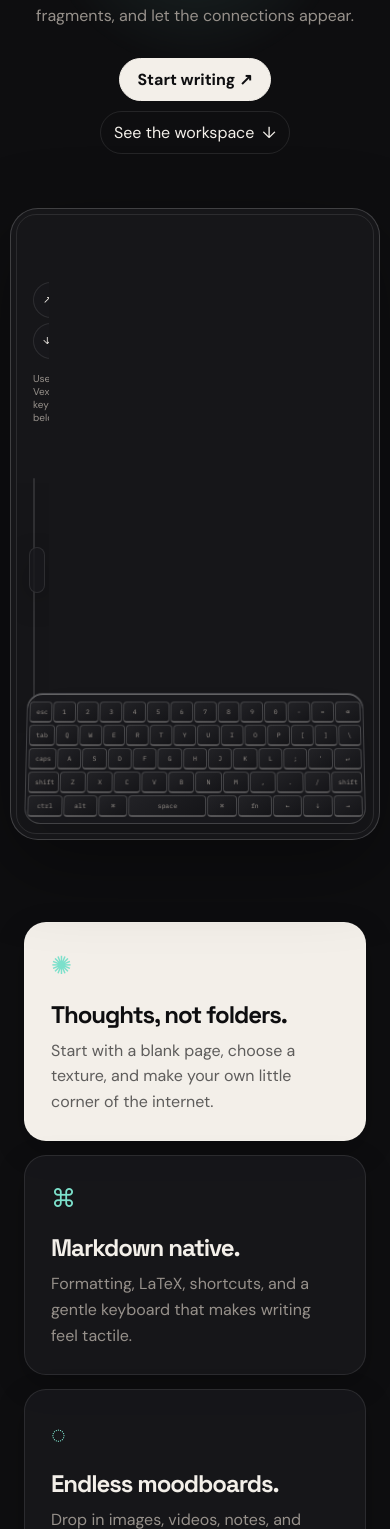
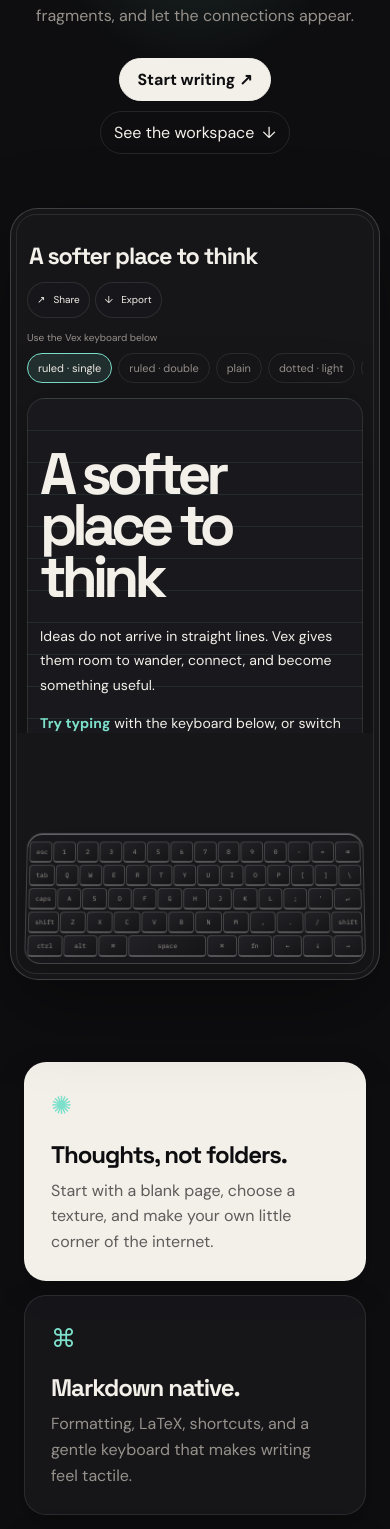
Before and after one commit to itsjustayush/Vex2.0, a Flask app: template templates/index.html in a window 390 px wide. Shown: the part 404-1933 px from the top of the page. Run offline with Flask 3, Linux system fonts and the light colour scheme; the template is opened without the code that fills it, so the values that code supplies are empty; some libraries are stand-ins or nearby versions.

Commit message:
fix: fit Vex on very small phone screens

```diff
--- a/static/styles.css
+++ b/static/styles.css
@@ -354,3 +354,27 @@ button, [role="button"] { cursor: pointer; }
 
 .sound-icon { display: block; width: 18px; height: 18px; flex: 0 0 18px; }
 .sound-toggle { line-height: 0; }
+
+/* Prevent narrow-device viewport collapse and horizontal clipping. */
+html, body, #app { width: 100%; min-width: 0; max-width: 100%; overflow-x: hidden; }
+.app-shell, .landing, .landing-shell, .workspace, .editor-stage { min-width: 0; max-width: 100%; }
+@media (max-width: 820px) {
+  .app-shell { width: 100%; }
+  .workspace { width: 100%; grid-template-columns: minmax(0, 1fr); }
+  .editor-stage { width: 100%; min-width: 0; overflow: hidden; }
+  .page-card, .moodboard, .typing-layout, .typing-card { width: 100%; min-width: 0; max-width: 100%; }
+  .page-title { min-width: 0; max-width: 100%; }
+  .demo-wrap, .demo-frame, .demo-frame .app-shell { width: 100%; max-width: 100%; min-width: 0; }
+  .demo-frame { overflow: hidden; }
+  .demo-frame .app-shell { height: clamp(620px, 100svh, 760px); min-height: 620px; max-height: none; }
+  .demo-frame .workspace { width: 100%; min-width: 0; grid-template-columns: minmax(0, 1fr); }
+  .demo-frame .editor-stage { width: 100%; padding-inline: 10px; }
+  .keyboard-dock { max-width: 100%; }
+  .keyboard-shell { width: 100%; }
+}
+
+@media (max-width: 390px) {
+  .format-bar { display: none; }
+  .editor-stage { padding-bottom: 190px; }
+  .typing-stage { padding-bottom: 190px; }
+}
```
